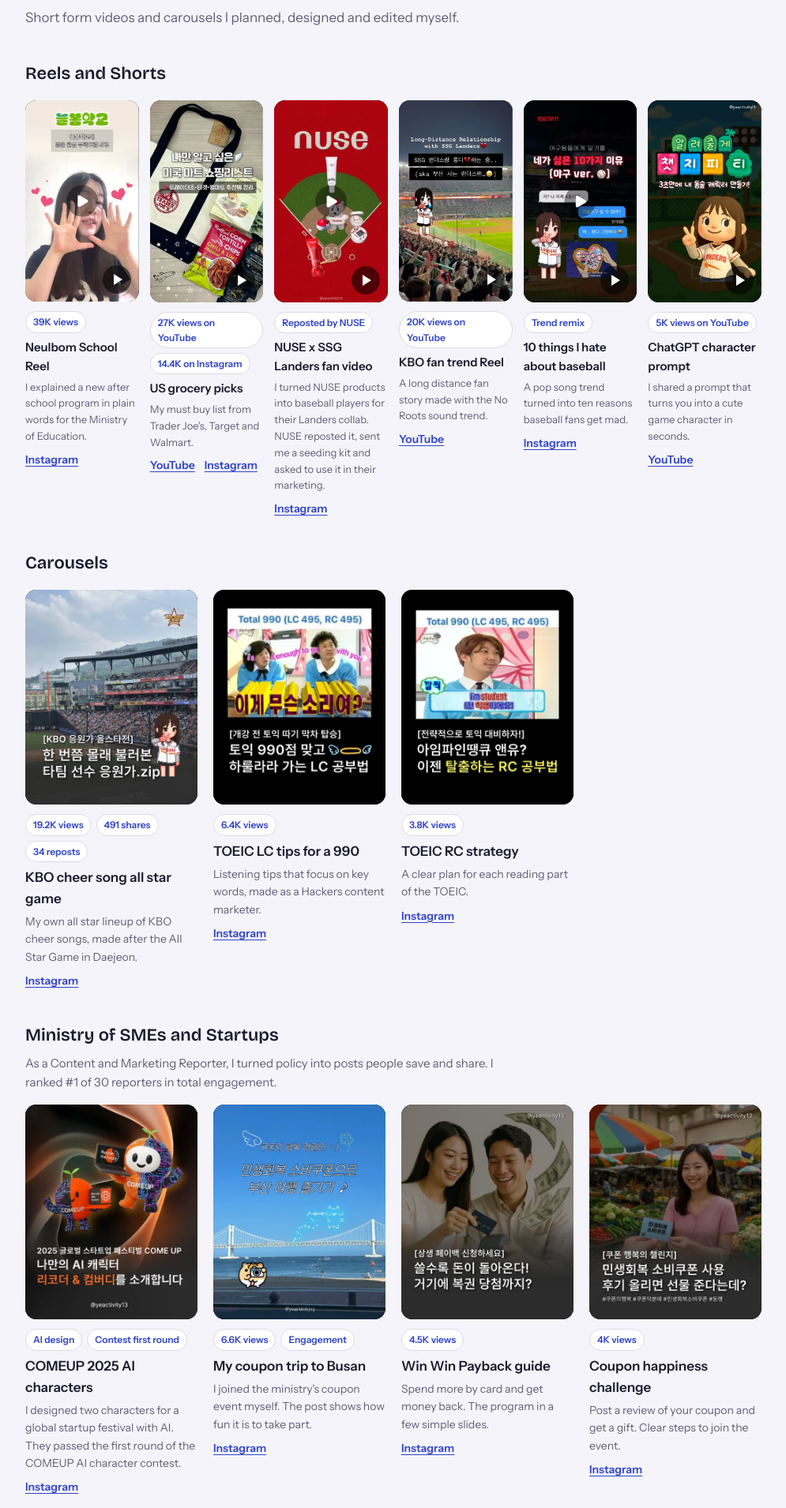
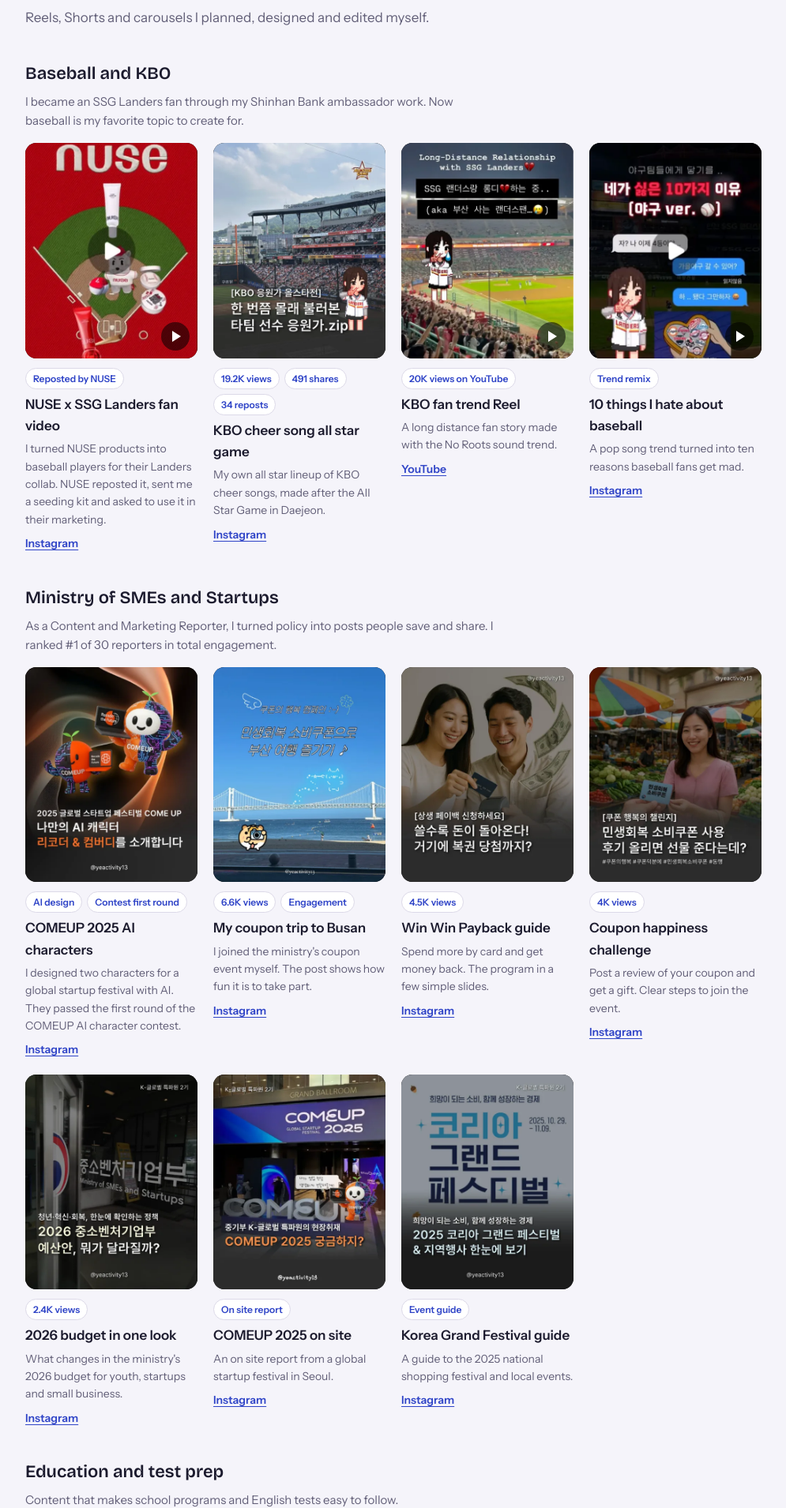
Before and after one commit to yewon-emily-jung/yewon-emily-jung.github.io, a plain HTML site: page index.html in a window 1280 px wide. Shown: the part 2290-4200 px from the top of the page at 79% size, without its empty margins (142-1137 px from the left). Drawn offline with nearby package versions, Linux system fonts and the light colour scheme.

Commit message:
Add files via upload

```diff
--- a/index.html
+++ b/index.html
@@ -167,10 +167,10 @@
   .grp { font-family: "Bricolage Grotesque", sans-serif; font-size: 22px; font-weight: 600; margin: 40px 0 6px; }
   .grp + .vids { margin-top: 16px; }
   .grp-intro { color: var(--muted); font-size: 15px; max-width: 60ch; margin: 0 0 16px; }
-  .vid.post .thumb { aspect-ratio: 4 / 5; }
+
   .vid h3 { font-size: 17px; margin: 6px 0 4px; font-weight: 600; }
   .vid p { margin: 0; color: var(--muted); font-size: 14px; }
-  .vid .thumb { position: relative; display: block; aspect-ratio: 9 / 16; border-radius: 14px; overflow: hidden; background: #000; }
+  .vid .thumb { position: relative; display: block; aspect-ratio: 4 / 5; border-radius: 14px; overflow: hidden; background: #000; }
   .vid .thumb img { width: 100%; height: 100%; object-fit: cover; display: block; }
   .vid .play { position: absolute; right: 10px; bottom: 10px; width: 36px; height: 36px; border-radius: 50%; background: rgba(0,0,0,.55); }
   .vid .play::after { content: ""; position: absolute; left: 14px; top: 11px; border-left: 11px solid #fff; border-top: 7px solid transparent; border-bottom: 7px solid transparent; }
@@ -242,71 +242,113 @@
 
   <section id="channel">
     <h2>Content highlights</h2>
-    <p class="intro">Short form videos and carousels I planned, designed and edited myself.</p>
+    <p class="intro">Reels, Shorts and carousels I planned, designed and edited myself.</p>
 
-    <h3 class="grp">Reels and Shorts</h3>
-    <div class="vids five">
-      <article class="vid tall">
+    <h3 class="grp" id="baseball">Baseball and KBO</h3>
+    <p class="grp-intro">I became an SSG Landers fan through my Shinhan Bank ambassador work. Now baseball is my favorite topic to create for.</p>
+    <div class="vids">
+      <article class="vid">
+        <a class="thumb" href="https://www.instagram.com/reel/DNUUyf2yVAm/" target="_blank" rel="noopener"><img src="videos/nuse.webp" width="450" height="800" loading="lazy" alt="NUSE x SSG Landers fan video thumbnail"><span class="play" aria-hidden="true"></span></a>
+        <div class="stats"><span class="stat">Reposted by NUSE</span></div>
+        <h3>NUSE x SSG Landers fan video</h3>
+        <p>I turned NUSE products into baseball players for their Landers collab. NUSE reposted it, sent me a seeding kit and asked to use it in their marketing.</p>
+        <p class="vlinks"><a href="https://www.instagram.com/reel/DNUUyf2yVAm/" target="_blank" rel="noopener">Instagram</a></p>
+      </article>
+      <article class="vid">
+        <a class="thumb" href="https://www.instagram.com/p/DMSg6_lSc-D/" target="_blank" rel="noopener"><img src="videos/kbo-cheer.webp" width="480" height="600" loading="lazy" alt="KBO cheer song all star game thumbnail"></a>
+        <div class="stats"><span class="stat">19.2K views</span><span class="stat">491 shares</span><span class="stat">34 reposts</span></div>
+        <h3>KBO cheer song all star game</h3>
+        <p>My own all star lineup of KBO cheer songs, made after the All Star Game in Daejeon.</p>
+        <p class="vlinks"><a href="https://www.instagram.com/p/DMSg6_lSc-D/" target="_blank" rel="noopener">Instagram</a></p>
+      </article>
+      <article class="vid">
+        <a class="thumb" href="https://youtube.com/shorts/05FzaezqrRo" target="_blank" rel="noopener"><img src="videos/landers.webp" width="450" height="800" loading="lazy" alt="KBO fan trend Reel thumbnail"><span class="play" aria-hidden="true"></span></a>
+        <div class="stats"><span class="stat">20K views on YouTube</span></div>
+        <h3>KBO fan trend Reel</h3>
+        <p>A long distance fan story made with the No Roots sound trend.</p>
+        <p class="vlinks"><a href="https://youtube.com/shorts/05FzaezqrRo" target="_blank" rel="noopener">YouTube</a></p>
+      </article>
+      <article class="vid">
+        <a class="thumb" href="https://www.instagram.com/reel/DNaVIeHyDTe/" target="_blank" rel="noopener"><img src="videos/baseball-10-things.webp" width="450" height="800" loading="lazy" alt="10 things I hate about baseball thumbnail"><span class="play" aria-hidden="true"></span></a>
+        <div class="stats"><span class="stat">Trend remix</span></div>
+        <h3>10 things I hate about baseball</h3>
+        <p>A pop song trend turned into ten reasons baseball fans get mad.</p>
+        <p class="vlinks"><a href="https://www.instagram.com/reel/DNaVIeHyDTe/" target="_blank" rel="noopener">Instagram</a></p>
+      </article>
+    </div>
+
+    <h3 class="grp" id="mss">Ministry of SMEs and Startups</h3>
+    <p class="grp-intro">As a Content and Marketing Reporter, I turned policy into posts people save and share. I ranked #1 of 30 reporters in total engagement.</p>
+    <div class="vids">
+      <article class="vid">
+        <a class="thumb" href="https://www.instagram.com/p/DRy3_6AEQtj/" target="_blank" rel="noopener"><img src="videos/mss-ai-character.webp" width="480" height="600" loading="lazy" alt="COMEUP 2025 AI characters thumbnail"></a>
+        <div class="stats"><span class="stat">AI design</span><span class="stat">Contest first round</span></div>
+        <h3>COMEUP 2025 AI characters</h3>
+        <p>I designed two characters for a global startup festival with AI. They passed the first round of the COMEUP AI character contest.</p>
+        <p class="vlinks"><a href="https://www.instagram.com/p/DRy3_6AEQtj/" target="_blank" rel="noopener">Instagram</a></p>
+      </article>
+      <article class="vid">
+        <a class="thumb" href="https://www.instagram.com/p/DNdY8PzyXul/" target="_blank" rel="noopener"><img src="videos/mss-busan.webp" width="480" height="600" loading="lazy" alt="My coupon trip to Busan thumbnail"></a>
+        <div class="stats"><span class="stat">6.6K views</span><span class="stat">Engagement</span></div>
+        <h3>My coupon trip to Busan</h3>
+        <p>I joined the ministry&#x27;s coupon event myself. The post shows how fun it is to take part.</p>
+        <p class="vlinks"><a href="https://www.instagram.com/p/DNdY8PzyXul/" target="_blank" rel="noopener">Instagram</a></p>
+      </article>
+      <article class="vid">
+        <a class="thumb" href="https://www.instagram.com/p/DN8ObMvkQqe/" target="_blank" rel="noopener"><img src="videos/mss-payback.webp" width="480" height="600" loading="lazy" alt="Win Win Payback guide thumbnail"></a>
+        <div class="stats"><span class="stat">4.5K views</span></div>
+        <h3>Win Win Payback guide</h3>
+        <p>Spend more by card and get money back. The program in a few simple slides.</p>
+        <p class="vlinks"><a href="https://www.instagram.com/p/DN8ObMvkQqe/" target="_blank" rel="noopener">Instagram</a></p>
+      </article>
+      <article class="vid">
+        <a class="thumb" href="https://www.instagram.com/p/DNhTu6eS8gQ/" target="_blank" rel="noopener"><img src="videos/mss-coupon.webp" width="480" height="600" loading="lazy" alt="Coupon happiness challenge thumbnail"></a>
+        <div class="stats"><span class="stat">4K views</span></div>
+        <h3>Coupon happiness challenge</h3>
+        <p>Post a review of your coupon and get a gift. Clear steps to join the event.</p>
+        <p class="vlinks"><a href="https://www.instagram.com/p/DNhTu6eS8gQ/" target="_blank" rel="noopener">Instagram</a></p>
+      </article>
+      <article class="vid">
+        <a class="thumb" href="https://www.instagram.com/p/DPnOBP8EZem/" target="_blank" rel="noopener"><img src="videos/mss-budget.webp" width="480" height="600" loading="lazy" alt="2026 budget in one look thumbnail"></a>
+        <div class="stats"><span class="stat">2.4K views</span></div>
+        <h3>2026 budget in one look</h3>
+        <p>What changes in the ministry&#x27;s 2026 budget for youth, startups and small business.</p>
+        <p class="vlinks"><a href="https://www.instagram.com/p/DPnOBP8EZem/" target="_blank" rel="noopener">Instagram</a></p>
+      </article>
+      <article class="vid">
+        <a class="thumb" href="https://www.instagram.com/p/DSwVeW1ESTk/" target="_blank" rel="noopener"><img src="videos/mss-comeup.webp" width="480" height="600" loading="lazy" alt="COMEUP 2025 on site thumbnail"></a>
+        <div class="stats"><span class="stat">On site report</span></div>
+        <h3>COMEUP 2025 on site</h3>
+        <p>An on site report from a global startup festival in Seoul.</p>
+        <p class="vlinks"><a href="https://www.instagram.com/p/DSwVeW1ESTk/" target="_blank" rel="noopener">Instagram</a></p>
+      </article>
+      <article class="vid">
+        <a class="thumb" href="https://www.instagram.com/p/DQ63AYaCTY4/" target="_blank" rel="noopener"><img src="videos/mss-festival.webp" width="480" height="600" loading="lazy" alt="Korea Grand Festival guide thumbnail"></a>
+        <div class="stats"><span class="stat">Event guide</span></div>
+        <h3>Korea Grand Festival guide</h3>
+        <p>A guide to the 2025 national shopping festival and local events.</p>
+        <p class="vlinks"><a href="https://www.instagram.com/p/DQ63AYaCTY4/" target="_blank" rel="noopener">Instagram</a></p>
+      </article>
+    </div>
+
+    <h3 class="grp" id="education">Education and test prep</h3>
+    <p class="grp-intro">Content that makes school programs and English tests easy to follow.</p>
+    <div class="vids">
+      <article class="vid">
         <a class="thumb" href="https://www.instagram.com/reel/C9l350Psnr6/" target="_blank" rel="noopener"><img src="videos/moe-neulbom.webp" width="450" height="800" loading="lazy" alt="Neulbom School Reel thumbnail"><span class="play" aria-hidden="true"></span></a>
         <div class="stats"><span class="stat">39K views</span></div>
         <h3>Neulbom School Reel</h3>
         <p>I explained a new after school program in plain words for the Ministry of Education.</p>
         <p class="vlinks"><a href="https://www.instagram.com/reel/C9l350Psnr6/" target="_blank" rel="noopener">Instagram</a></p>
       </article>
-      <article class="vid tall">
-        <a class="thumb" href="https://youtube.com/shorts/7qe0UIIFoYg" target="_blank" rel="noopener"><img src="videos/uscart.webp" width="450" height="800" loading="lazy" alt="US grocery picks thumbnail"><span class="play" aria-hidden="true"></span></a>
-        <div class="stats"><span class="stat">27K views on YouTube</span><span class="stat">14.4K on Instagram</span></div>
-        <h3>US grocery picks</h3>
-        <p>My must buy list from Trader Joe&#x27;s, Target and Walmart.</p>
-        <p class="vlinks"><a href="https://youtube.com/shorts/7qe0UIIFoYg" target="_blank" rel="noopener">YouTube</a> <a href="https://www.instagram.com/reel/DMHZQS1S-Iu/" target="_blank" rel="noopener">Instagram</a></p>
-      </article>
-      <article class="vid tall">
-        <a class="thumb" href="https://www.instagram.com/reel/DNUUyf2yVAm/" target="_blank" rel="noopener"><img src="videos/nuse.webp" width="450" height="800" loading="lazy" alt="NUSE x SSG Landers fan video thumbnail"><span class="play" aria-hidden="true"></span></a>
-        <div class="stats"><span class="stat">Reposted by NUSE</span></div>
-        <h3>NUSE x SSG Landers fan video</h3>
-        <p>I turned NUSE products into baseball players for their Landers collab. NUSE reposted it, sent me a seeding kit and asked to use it in their marketing.</p>
-        <p class="vlinks"><a href="https://www.instagram.com/reel/DNUUyf2yVAm/" target="_blank" rel="noopener">Instagram</a></p>
-      </article>
-      <article class="vid tall">
-        <a class="thumb" href="https://youtube.com/shorts/05FzaezqrRo" target="_blank" rel="noopener"><img src="videos/landers.webp" width="450" height="800" loading="lazy" alt="KBO fan trend Reel thumbnail"><span class="play" aria-hidden="true"></span></a>
-        <div class="stats"><span class="stat">20K views on YouTube</span></div>
-        <h3>KBO fan trend Reel</h3>
-        <p>A long distance fan story made with the No Roots sound trend.</p>
-        <p class="vlinks"><a href="https://youtube.com/shorts/05FzaezqrRo" target="_blank" rel="noopener">YouTube</a></p>
-      </article>
-      <article class="vid tall">
-        <a class="thumb" href="https://www.instagram.com/reel/DNaVIeHyDTe/" target="_blank" rel="noopener"><img src="videos/baseball-10-things.webp" width="450" height="800" loading="lazy" alt="10 things I hate about baseball thumbnail"><span class="play" aria-hidden="true"></span></a>
-        <div class="stats"><span class="stat">Trend remix</span></div>
-        <h3>10 things I hate about baseball</h3>
-        <p>A pop song trend turned into ten reasons baseball fans get mad.</p>
-        <p class="vlinks"><a href="https://www.instagram.com/reel/DNaVIeHyDTe/" target="_blank" rel="noopener">Instagram</a></p>
-      </article>
-      <article class="vid tall">
-        <a class="thumb" href="https://youtube.com/shorts/Nt5jhoA4Cyk" target="_blank" rel="noopener"><img src="videos/chatgpt.webp" width="450" height="800" loading="lazy" alt="ChatGPT character prompt thumbnail"><span class="play" aria-hidden="true"></span></a>
-        <div class="stats"><span class="stat">5K views on YouTube</span></div>
-        <h3>ChatGPT character prompt</h3>
-        <p>I shared a prompt that turns you into a cute game character in seconds.</p>
-        <p class="vlinks"><a href="https://youtube.com/shorts/Nt5jhoA4Cyk" target="_blank" rel="noopener">YouTube</a></p>
-      </article>
-    </div>
-
-    <h3 class="grp">Carousels</h3>
-    <div class="vids four">
-      <article class="vid post">
-        <a class="thumb" href="https://www.instagram.com/p/DMSg6_lSc-D/" target="_blank" rel="noopener"><img src="videos/kbo-cheer.webp" width="480" height="600" loading="lazy" alt="KBO cheer song all star game thumbnail"></a>
-        <div class="stats"><span class="stat">19.2K views</span><span class="stat">491 shares</span><span class="stat">34 reposts</span></div>
-        <h3>KBO cheer song all star game</h3>
-        <p>My own all star lineup of KBO cheer songs, made after the All Star Game in Daejeon.</p>
-        <p class="vlinks"><a href="https://www.instagram.com/p/DMSg6_lSc-D/" target="_blank" rel="noopener">Instagram</a></p>
-      </article>
-      <article class="vid post">
+      <article class="vid">
         <a class="thumb" href="https://www.instagram.com/p/DNdljtMSy02/" target="_blank" rel="noopener"><img src="videos/hackers-lc.webp" width="480" height="600" loading="lazy" alt="TOEIC LC tips for a 990 thumbnail"></a>
         <div class="stats"><span class="stat">6.4K views</span></div>
         <h3>TOEIC LC tips for a 990</h3>
         <p>Listening tips that focus on key words, made as a Hackers content marketer.</p>
         <p class="vlinks"><a href="https://www.instagram.com/p/DNdljtMSy02/" target="_blank" rel="noopener">Instagram</a></p>
       </article>
-      <article class="vid post">
+      <article class="vid">
         <a class="thumb" href="https://www.instagram.com/p/DNxZ1uk4vHl/" target="_blank" rel="noopener"><img src="videos/hackers-rc.webp" width="480" height="600" loading="lazy" alt="TOEIC RC strategy thumbnail"></a>
         <div class="stats"><span class="stat">3.8K views</span></div>
         <h3>TOEIC RC strategy</h3>
@@ -315,57 +357,22 @@
       </article>
     </div>
 
-    <h3 class="grp" id="mss">Ministry of SMEs and Startups</h3>
-    <p class="grp-intro">As a Content and Marketing Reporter, I turned policy into posts people save and share. I ranked #1 of 30 reporters in total engagement.</p>
-    <div class="vids four">
-      <article class="vid post">
-        <a class="thumb" href="https://www.instagram.com/p/DRy3_6AEQtj/" target="_blank" rel="noopener"><img src="videos/mss-ai-character.webp" width="480" height="600" loading="lazy" alt="COMEUP 2025 AI characters thumbnail"></a>
-        <div class="stats"><span class="stat">AI design</span><span class="stat">Contest first round</span></div>
-        <h3>COMEUP 2025 AI characters</h3>
-        <p>I designed two characters for a global startup festival with AI. They passed the first round of the COMEUP AI character contest.</p>
-        <p class="vlinks"><a href="https://www.instagram.com/p/DRy3_6AEQtj/" target="_blank" rel="noopener">Instagram</a></p>
+    <h3 class="grp" id="lifestyle">US life and AI</h3>
+    <p class="grp-intro">Tips from my life in the US and easy ways to use AI.</p>
+    <div class="vids">
+      <article class="vid">
+        <a class="thumb" href="https://youtube.com/shorts/7qe0UIIFoYg" target="_blank" rel="noopener"><img src="videos/uscart.webp" width="450" height="800" loading="lazy" alt="US grocery picks thumbnail"><span class="play" aria-hidden="true"></span></a>
+        <div class="stats"><span class="stat">27K views on YouTube</span><span class="stat">14.4K on Instagram</span></div>
+        <h3>US grocery picks</h3>
+        <p>My must buy list from Trader Joe&#x27;s, Target and Walmart.</p>
+        <p class="vlinks"><a href="https://youtube.com/shorts/7qe0UIIFoYg" target="_blank" rel="noopener">YouTube</a> <a href="https://www.instagram.com/reel/DMHZQS1S-Iu/" target="_blank" rel="noopener">Instagram</a></p>
       </article>
-      <article class="vid post">
-        <a class="thumb" href="https://www.instagram.com/p/DNdY8PzyXul/" target="_blank" rel="noopener"><img src="videos/mss-busan.webp" width="480" height="600" loading="lazy" alt="My coupon trip to Busan thumbnail"></a>
-        <div class="stats"><span class="stat">6.6K views</span><span class="stat">Engagement</span></div>
-        <h3>My coupon trip to Busan</h3>
-        <p>I joined the ministry&#x27;s coupon event myself. The post shows how fun it is to take part.</p>
-        <p class="vlinks"><a href="https://www.instagram.com/p/DNdY8PzyXul/" target="_blank" rel="noopener">Instagram</a></p>
-      </article>
-      <article class="vid post">
-        <a class="thumb" href="https://www.instagram.com/p/DN8ObMvkQqe/" target="_blank" rel="noopener"><img src="videos/mss-payback.webp" width="480" height="600" loading="lazy" alt="Win Win Payback guide thumbnail"></a>
-        <div class="stats"><span class="stat">4.5K views</span></div>
-        <h3>Win Win Payback guide</h3>
-        <p>Spend more by card and get money back. The program in a few simple slides.</p>
-        <p class="vlinks"><a href="https://www.instagram.com/p/DN8ObMvkQqe/" target="_blank" rel="noopener">Instagram</a></p>
-      </article>
-      <article class="vid post">
-        <a class="thumb" href="https://www.instagram.com/p/DNhTu6eS8gQ/" target="_blank" rel="noopener"><img src="videos/mss-coupon.webp" width="480" height="600" loading="lazy" alt="Coupon happiness challenge thumbnail"></a>
-        <div class="stats"><span class="stat">4K views</span></div>
-        <h3>Coupon happiness challenge</h3>
-        <p>Post a review of your coupon and get a gift. Clear steps to join the event.</p>
-        <p class="vlinks"><a href="https://www.instagram.com/p/DNhTu6eS8gQ/" target="_blank" rel="noopener">Instagram</a></p>
-      </article>
-      <article class="vid post">
-        <a class="thumb" href="https://www.instagram.com/p/DPnOBP8EZem/" target="_blank" rel="noopener"><img src="videos/mss-budget.webp" width="480" height="600" loading="lazy" alt="2026 budget in one look thumbnail"></a>
-        <div class="stats"><span class="stat">2.4K views</span></div>
-        <h3>2026 budget in one look</h3>
-        <p>What changes in the ministry&#x27;s 2026 budget for youth, startups and small business.</p>
-        <p class="vlinks"><a href="https://www.instagram.com/p/DPnOBP8EZem/" target="_blank" rel="noopener">Instagram</a></p>
-      </article>
-      <article class="vid post">
-        <a class="thumb" href="https://www.instagram.com/p/DSwVeW1ESTk/" target="_blank" rel="noopener"><img src="videos/mss-comeup.webp" width="480" height="600" loading="lazy" alt="COMEUP 2025 on site thumbnail"></a>
-        <div class="stats"><span class="stat">On site report</span></div>
-        <h3>COMEUP 2025 on site</h3>
-        <p>An on site report from a global startup festival in Seoul.</p>
-        <p class="vlinks"><a href="https://www.instagram.com/p/DSwVeW1ESTk/" target="_blank" rel="noopener">Instagram</a></p>
-      </article>
-      <article class="vid post">
-        <a class="thumb" href="https://www.instagram.com/p/DQ63AYaCTY4/" target="_blank" rel="noopener"><img src="videos/mss-festival.webp" width="480" height="600" loading="lazy" alt="Korea Grand Festival guide thumbnail"></a>
-        <div class="stats"><span class="stat">Event guide</span></div>
-        <h3>Korea Grand Festival guide</h3>
-        <p>A guide to the 2025 national shopping festival and local events.</p>
-        <p class="vlinks"><a href="https://www.instagram.com/p/DQ63AYaCTY4/" target="_blank" rel="noopener">Instagram</a></p>
+      <article class="vid">
+        <a class="thumb" href="https://youtube.com/shorts/Nt5jhoA4Cyk" target="_blank" rel="noopener"><img src="videos/chatgpt.webp" width="450" height="800" loading="lazy" alt="ChatGPT character prompt thumbnail"><span class="play" aria-hidden="true"></span></a>
+        <div class="stats"><span class="stat">5K views on YouTube</span></div>
+        <h3>ChatGPT character prompt</h3>
+        <p>I shared a prompt that turns you into a cute game character in seconds.</p>
+        <p class="vlinks"><a href="https://youtube.com/shorts/Nt5jhoA4Cyk" target="_blank" rel="noopener">YouTube</a></p>
       </article>
     </div>
 
```
